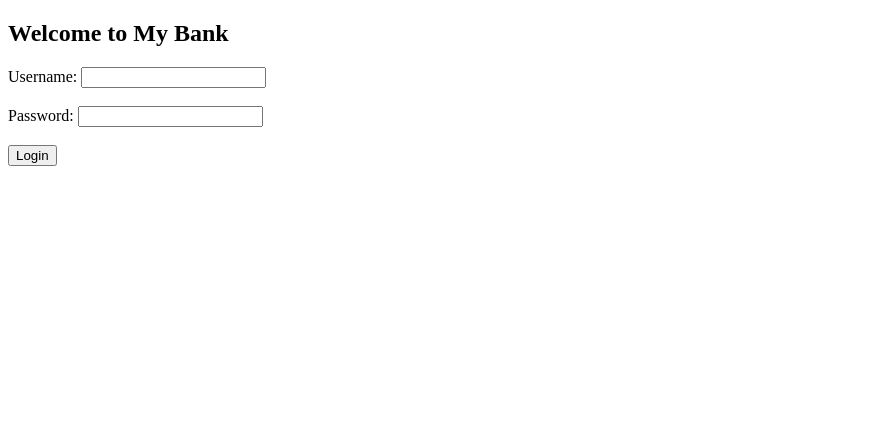
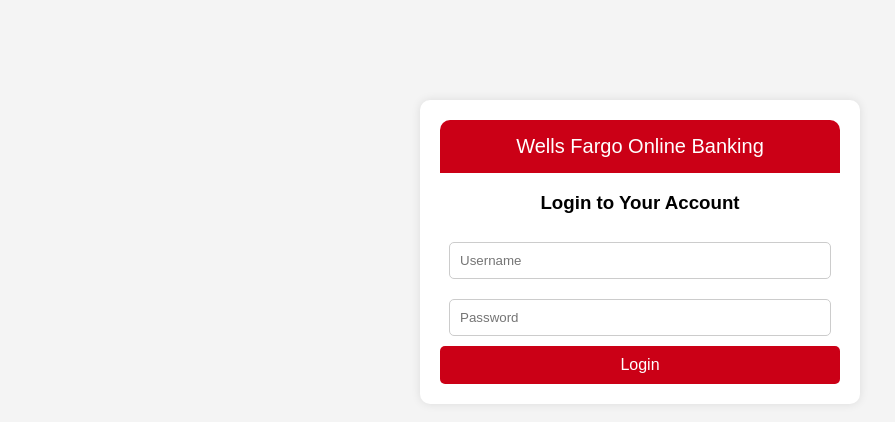
Before and after one commit to susan23ss/Golden-bank, a plain HTML site: page Index.html in a window 1280 px wide. Shown: the whole page, without its empty margins (0-895 px from the left). Drawn offline with Linux system fonts and the light colour scheme.

Commit message:
Index.html

```diff
--- a/Index.html
+++ b/Index.html
@@ -1,16 +1,61 @@
 <!DOCTYPE html>
 <html>
 <head>
-    <title>My Bank Login</title>
+    <title>Wells Fargo Online Banking</title>
+    <style>
+        body {
+            font-family: Arial, sans-serif;
+            background-color: #f4f4f4;
+            margin: 0;
+            padding: 0;
+        }
+        .container {
+            width: 100%;
+            max-width: 400px;
+            margin: 100px auto;
+            background: white;
+            padding: 20px;
+            border-radius: 10px;
+            box-shadow: 0px 0px 10px rgba(0, 0, 0, 0.1);
+            text-align: center;
+        }
+        .header {
+            background: #cb0016;
+            color: white;
+            padding: 15px;
+            font-size: 20px;
+            border-top-left-radius: 10px;
+            border-top-right-radius: 10px;
+        }
+        .input-box {
+            width: 90%;
+            padding: 10px;
+            margin: 10px 0;
+            border: 1px solid #ccc;
+            border-radius: 5px;
+        }
+        .btn {
+            width: 100%;
+            padding: 10px;
+            background: #cb0016;
+            color: white;
+            border: none;
+            border-radius: 5px;
+            font-size: 16px;
+            cursor: pointer;
+        }
+        .btn:hover {
+            background: #a80012;
+        }
+    </style>
 </head>
 <body>
-    <h2>Welcome to My Bank</h2>
-    <form action="dashboard.html">
-        <label>Username:</label>
-        <input type="text"><br><br>
-        <label>Password:</label>
-        <input type="password"><br><br>
-        <input type="submit" value="Login">
-    </form>
+    <div class="container">
+        <div class="header">Wells Fargo Online Banking</div>
+        <h3>Login to Your Account</h3>
+        <input type="text" class="input-box" placeholder="Username">
+        <input type="password" class="input-box" placeholder="Password">
+        <button class="btn" onclick="window.location.href='dashboard.html'">Login</button>
+    </div>
 </body>
 </html>
```
